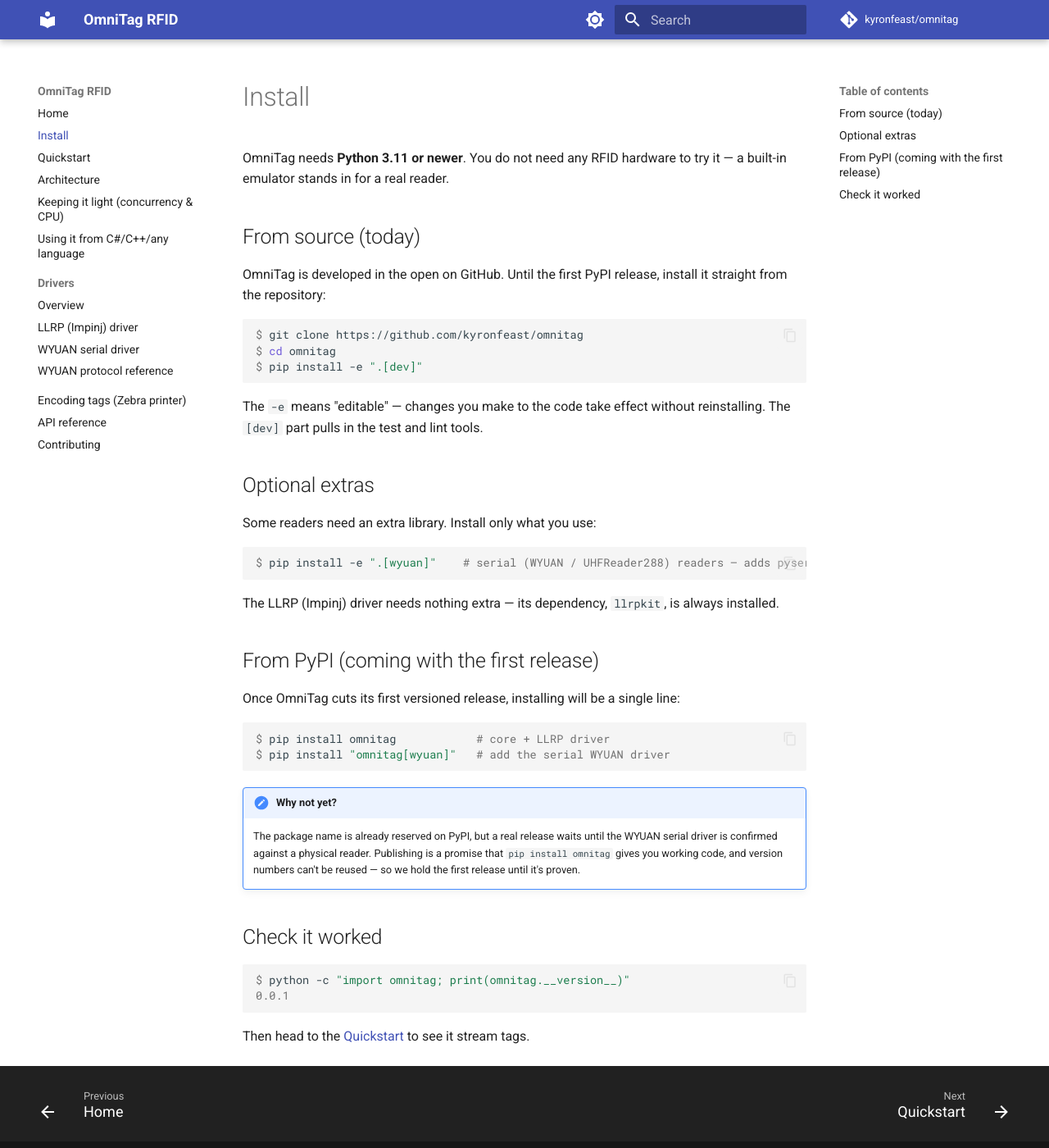
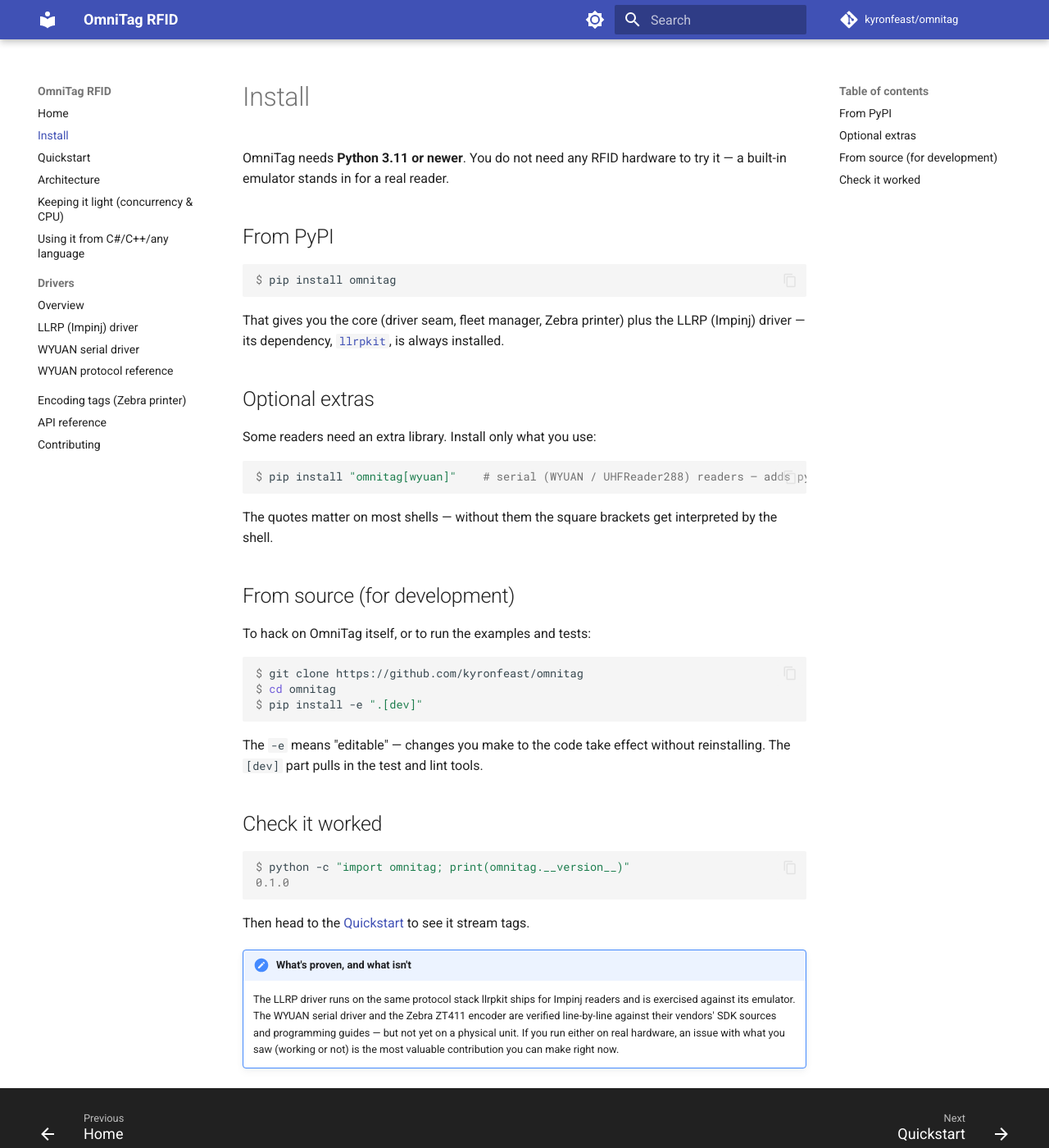
Before and after one commit to kyronfeast/omnitag, an MkDocs documentation site: the page built from docs/install.md, in a window 1280 px wide and 1400 px high. Shown: the whole window at 82% size. Built offline with MkDocs 1.6.1 and Material for MkDocs 9.7.7, drawn with Linux system fonts in a browser that asks for light colours; comment, search, counter and statistics services are not loaded.

Commit message:
Release 0.1.0: first real PyPI release
- Version 0.1.0; classifier Pre-Alpha -> Alpha; Documentation URL + site_url.
- README: PyPI badges, `pip install omnitag` / `omnitag[wyuan]` up front, honest
  hardware-status note (LLRP on llrpkit's stack; WYUAN + ZT411 verified against
  vendor SDK sources, not yet on a physical unit).
- docs/install.md rewritten PyPI-first.
- CHANGELOG: cut [0.1.0] - 2026-09-04 with hardware status; compare links.

Verified: clean-venv install of the built wheel pulls llrpkit 0.2.0 from PyPI,
all public imports load, examples/demo.py runs, [wyuan] extra installs pyserial.
ruff / mypy / pytest (44) / mkdocs --strict / build / twine check all green.

Co-Authored-By: Claude Fable 5.1 <noreply@anthropic.com>
Claude-Session: https://claude.ai/code/session_01Tr9SsWZozeYRdCCG6FengZ

````diff
--- a/docs/install.md
+++ b/docs/install.md
@@ -3,10 +3,30 @@
 OmniTag needs **Python 3.11 or newer**. You do not need any RFID hardware to try
 it — a built-in emulator stands in for a real reader.
 
-## From source (today)
+## From PyPI
 
-OmniTag is developed in the open on GitHub. Until the first PyPI release, install
-it straight from the repository:
+```console
+$ pip install omnitag
+```
+
+That gives you the core (driver seam, fleet manager, Zebra printer) plus the LLRP
+(Impinj) driver — its dependency, [`llrpkit`](https://pypi.org/project/llrpkit/),
+is always installed.
+
+## Optional extras
+
+Some readers need an extra library. Install only what you use:
+
+```console
+$ pip install "omnitag[wyuan]"    # serial (WYUAN / UHFReader288) readers — adds pyserial
+```
+
+The quotes matter on most shells — without them the square brackets get
+interpreted by the shell.
+
+## From source (for development)
+
+To hack on OmniTag itself, or to run the examples and tests:
 
 ```console
 $ git clone https://github.com/kyronfeast/omnitag
@@ -17,37 +37,19 @@ $ pip install -e ".[dev]"
 The `-e` means "editable" — changes you make to the code take effect without
 reinstalling. The `[dev]` part pulls in the test and lint tools.
 
-## Optional extras
-
-Some readers need an extra library. Install only what you use:
-
-```console
-$ pip install -e ".[wyuan]"    # serial (WYUAN / UHFReader288) readers — adds pyserial
-```
-
-The LLRP (Impinj) driver needs nothing extra — its dependency, `llrpkit`, is
-always installed.
-
-## From PyPI (coming with the first release)
-
-Once OmniTag cuts its first versioned release, installing will be a single line:
-
-```console
-$ pip install omnitag            # core + LLRP driver
-$ pip install "omnitag[wyuan]"   # add the serial WYUAN driver
-```
-
-!!! note "Why not yet?"
-    The package name is already reserved on PyPI, but a real release waits until
-    the WYUAN serial driver is confirmed against a physical reader. Publishing is
-    a promise that `pip install omnitag` gives you working code, and version
-    numbers can't be reused — so we hold the first release until it's proven.
-
 ## Check it worked
 
 ```console
 $ python -c "import omnitag; print(omnitag.__version__)"
-0.0.1
+0.1.0
 ```
 
 Then head to the [Quickstart](quickstart.md) to see it stream tags.
+
+!!! note "What's proven, and what isn't"
+    The LLRP driver runs on the same protocol stack llrpkit ships for Impinj
+    readers and is exercised against its emulator. The WYUAN serial driver and
+    the Zebra ZT411 encoder are verified line-by-line against their vendors' SDK
+    sources and programming guides — but not yet on a physical unit. If you run
+    either on real hardware, an issue with what you saw (working or not) is the
+    most valuable contribution you can make right now.
--- a/mkdocs.yml
+++ b/mkdocs.yml
@@ -1,5 +1,6 @@
 site_name: OmniTag RFID
 site_description: One interface for every RFID reader — a multi-vendor reader layer built on llrpkit.
+site_url: https://kyronfeast.github.io/omnitag/
 repo_url: https://github.com/kyronfeast/omnitag
 repo_name: kyronfeast/omnitag
 
--- a/pyproject.toml
+++ b/pyproject.toml
@@ -4,7 +4,7 @@ build-backend = "hatchling.build"
 
 [project]
 name = "omnitag"
-version = "0.0.1"
+version = "0.1.0"
 description = "OmniTag RFID — a multi-vendor RFID reader layer (one interface for every reader), built on llrpkit."
 readme = "README.md"
 requires-python = ">=3.11"
@@ -12,7 +12,7 @@ license = "MIT"
 authors = [{ name = "kyronfeast" }]
 keywords = ["rfid", "rain-rfid", "llrp", "impinj", "reader", "asyncio", "multi-vendor"]
 classifiers = [
-  "Development Status :: 2 - Pre-Alpha",
+  "Development Status :: 3 - Alpha",
   "Intended Audience :: Developers",
   "Operating System :: OS Independent",
   "Programming Language :: Python :: 3 :: Only",
@@ -47,6 +47,7 @@ docs = [
 [project.urls]
 Homepage = "https://github.com/kyronfeast/omnitag"
 Repository = "https://github.com/kyronfeast/omnitag"
+Documentation = "https://kyronfeast.github.io/omnitag/"
 Changelog = "https://github.com/kyronfeast/omnitag/blob/main/CHANGELOG.md"
 Issues = "https://github.com/kyronfeast/omnitag/issues"
 
--- a/src/omnitag/__init__.py
+++ b/src/omnitag/__init__.py
@@ -18,7 +18,7 @@ from omnitag.fleet import Fleet
 from omnitag.printers import ZebraPrinter
 from omnitag.threaded import ThreadedDriver
 
-__version__ = "0.0.1"
+__version__ = "0.1.0"
 
 __all__ = [
     "DriverCapabilities",
````
Also changed, not shown: CHANGELOG.md (+17 -3 lines), README.md (+22 -7 lines).
